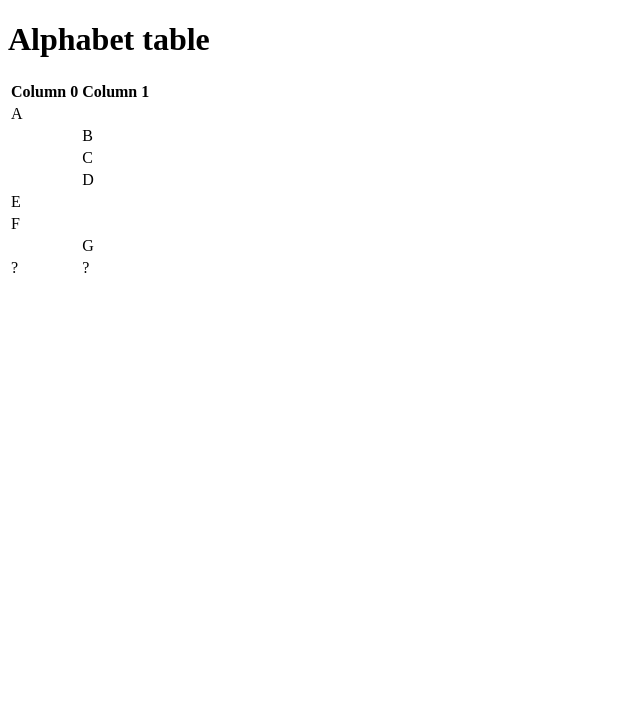
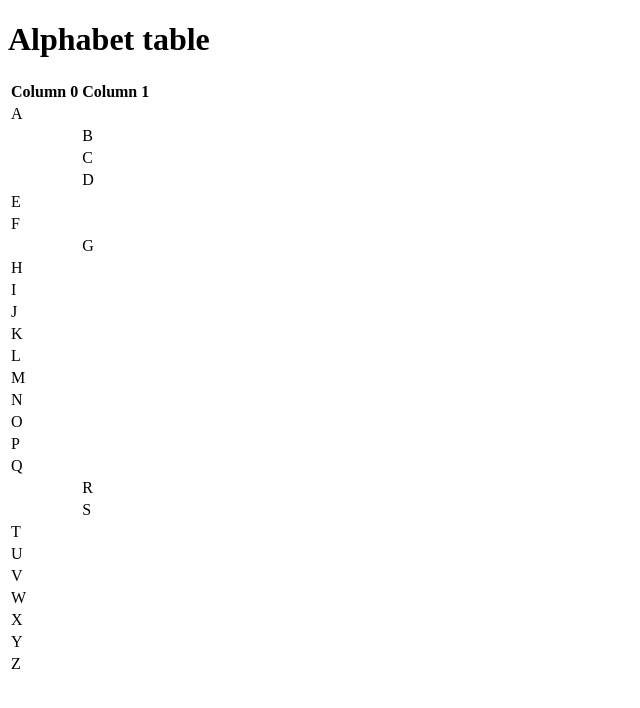
Before and after one commit to comp426-2022-spring/a00-cpliebe, a website: page index.html in a window 1280 px wide. Shown: the whole page, without its empty margins (0-640 px from the left). Drawn offline with Linux system fonts and the light colour scheme.

Commit message:
added the alphabet

```diff
--- a/index.html
+++ b/index.html
@@ -2,8 +2,7 @@
 <html lang="en">
     <head>
         <meta charset="UTF-8">
-        <meta name ="viewport" content="width=device-
-        width, initial-scale=1.0">
+        <meta name="viewport" content="width=device-width, initial-scale=1.0">
         <title>Alphabet</title>
     </head>
     <body>
@@ -12,18 +11,15 @@
             <table>
 				<thead>
   					<tr>
-                        <th>Column
-                            0</th><th>Column 1</th>
+    					<th>Column 0</th><th>Column 1</th>
   					</tr>
 				</thead>
-                <tbdoy>
+				<tbody>
   					<tr>
-                        <td>A</td>
-                        <td></td>
+    					<td>A</td><td></td>
   					</tr>
   					<tr>
-                        <td></td>
-                        <td>B</td>
+    					<td></td><td>B</td>
   					</tr>
   					<tr>
     					<td></td><td>C</td>
@@ -41,7 +37,61 @@
     					<td></td><td>G</td>
   					</tr>
                       <tr>
-                      <td>?</td><td>?</td>
+    					<td>H</td><td></td>
+  					</tr>
+                      <tr>
+    					<td>I</td><td></td>
+  					</tr>
+                      <tr>
+    					<td>J</td><td></td>
+  					</tr>
+                      <tr>
+    					<td>K</td><td></td>
+  					</tr>
+                      <tr>
+    					<td>L</td><td></td>
+  					</tr>
+                      <tr>
+    					<td>M</td><td></td>
+  					</tr>
+                      <tr>
+    					<td>N</td><td></td>
+  					</tr>
+                      <tr>
+    					<td>O</td><td></td>
+  					</tr>
+                      <tr>
+    					<td>P</td><td></td>
+  					</tr>
+                      <tr>
+    					<td>Q</td><td></td>
+  					</tr>
+                      <tr>
+    					<td></td><td>R</td>
+  					</tr>
+                      <tr>
+    					<td></td><td>S</td>
+  					</tr>
+                      <tr>
+    					<td>T</td><td></td>
+  					</tr>
+                      <tr>
+    					<td>U</td><td></td>
+  					</tr>
+                      <tr>
+    					<td>V</td><td></td>
+  					</tr>
+                      <tr>
+    					<td>W</td><td></td>
+  					</tr>
+                      <tr>
+    					<td>X</td><td></td>
+  					</tr>
+                      <tr>
+    					<td>Y</td><td></td>
+  					</tr>
+                      <tr>
+    					<td>Z</td><td></td>
   					</tr>
 				</tbody>
 			</table>
--- a/package.json
+++ b/package.json
@@ -7,5 +7,8 @@
     "test": "echo \"Error: no test specified\" && exit 1"
   },
   "author": "",
-  "license": "ISC"
+  "license": "ISC",
+  "dependencies": {
+    "browser-sync": "^2.27.7"
+  }
 }
```
Also changed, not shown: 1 other file. Lines whose indentation alone changed are shown as unchanged.
